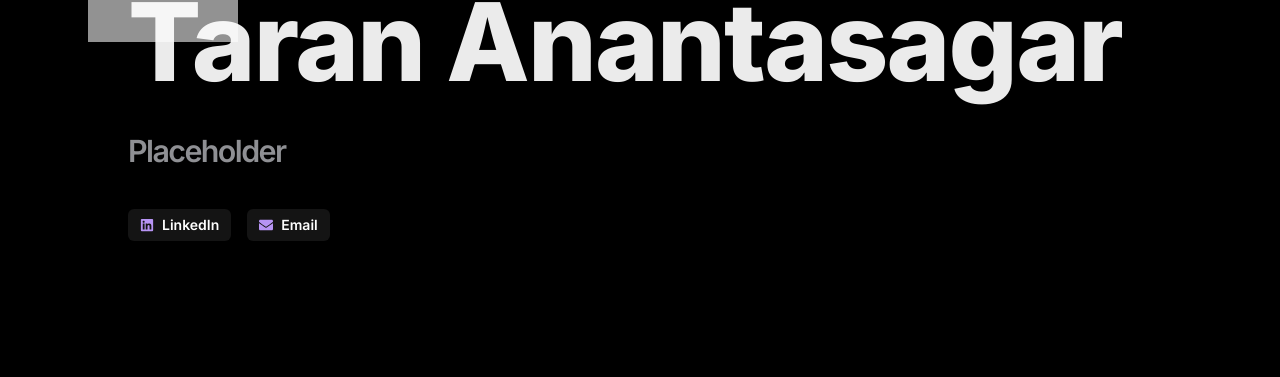
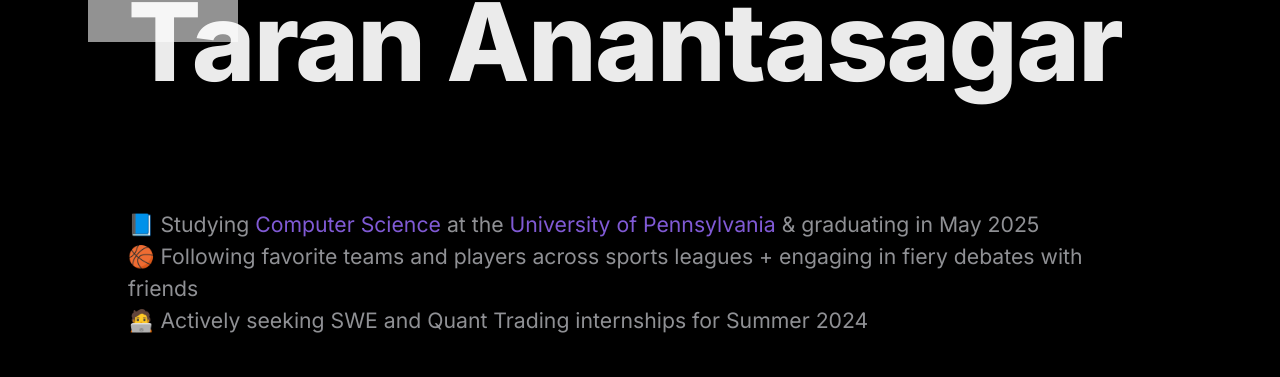
Before and after one commit to taran317/taran-portfolio, a Next.js app: page / in a window 1280 px wide. Shown: the part 236-613 px from the top of the page. Built offline with nearby package versions, Linux system fonts and the light colour scheme; no server answers; grey boxes are pictures that could not be loaded.

Commit message:
added in some descriptions

```diff
--- a/components/Header.tsx
+++ b/components/Header.tsx
@@ -78,8 +78,34 @@
             letterSpacing="-1.6px"
             maxWidth={{ base: "100%", md: "800px" }}
           >
-            Placeholder{" "}
+            {" "}
           </Heading>
+        </SlideFade>
+
+        <SlideFade
+          dir="top"
+          in
+          transition={{ enter: { duration: 0.4, delay: 0.9 } }}
+        >
+          <Text fontSize="display3" color="textSecondary">
+            📘 Studying{" "}
+            <Text as="span" color="brand.500">
+              Computer Science
+            </Text>{" "}
+            at the{" "}
+            <Text as="span" color="brand.500">
+              University of Pennsylvania
+            </Text>
+            <Text as="span" color="textSecondary">
+              {" "}
+              & graduating in May 2025
+            </Text>
+            <br />
+            🏀 Following favorite teams and players across sports leagues +
+            engaging in fiery debates with friends
+            <br />
+            🧑‍💻 Actively seeking SWE and Quant Trading internships for Summer 2024
+          </Text>
         </SlideFade>
 
         <SlideFade
```
